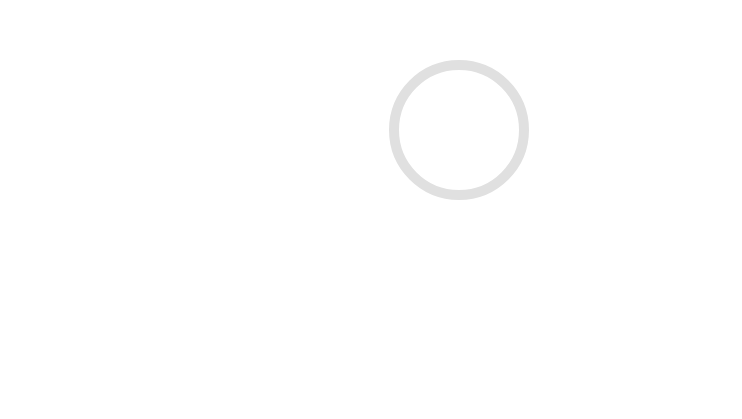
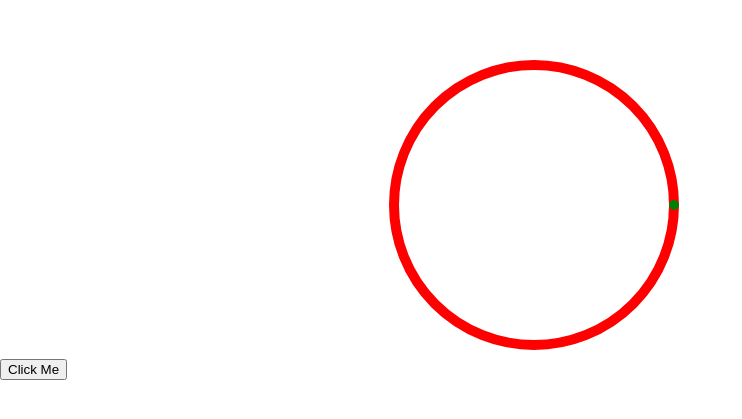
Before and after one commit to Tony-Jack2017/LittleTools, a React (Create React App) app: page / in a window 1280 px wide. Shown: the part 145-564 px from the top of the page, without its empty margins (0-742 px from the left). Built offline with nearby package versions, Linux system fonts and the light colour scheme.

Commit message:
add：canvas圆形进度条

```diff
--- a/src/App.tsx
+++ b/src/App.tsx
@@ -1,5 +1,5 @@
 import './App.css';
-import React, {ReactElement} from "react";
+import React, {ReactElement, useState} from "react";
 
 // import GridExtrusion from "./components/grid_extrusion"
 // import DragElement from "./components/drag_element";
@@ -9,14 +9,20 @@ import FileUploadAnimateSuccess from "./components/animate/file_upload/file_uplo
 import FileUploadAnimateDoing from "./components/animate/file_upload/file_upload_doing"
 
 function App():ReactElement {
+  const [percent, setPercent] = useState(0)
+
+  const handleClick = () => {
+      setPercent(percent + 0.05)
+  }
+
   return (
     <div className="App">
       {/*<GridExtrusion />*/}
       {/*<DragElement />*/}
       {/*<FileUploadAnimateSuccess width={50} height={50} />*/}
-      <FileUploadAnimateDoing width={150} height={150} />
+      <FileUploadAnimateDoing width={300} height={300} percent={percent} />
+      <button onClick={handleClick}>Click Me</button>
     </div>
-
   )
 }
 
--- a/src/components/animate/file_upload/file_upload_doing/index.tsx
+++ b/src/components/animate/file_upload/file_upload_doing/index.tsx
@@ -1,59 +1,96 @@
-import React, { useRef, useEffect } from "react"
+import React, {useRef, useEffect, useState} from "react"
 import './index.scss'
 
 export interface FileUploadDoingProps {
-  width ?: number
-  height ?: number
+  width?: number
+  height?: number
+  percent: number
 }
 
-const FileUploadDoing = (props:FileUploadDoingProps) => {
+const FileUploadDoing = (props: FileUploadDoingProps) => {
 
-  const { width = 500, height = 500 } = props
+  const {width = 500, height = 500, percent} = props
 
   const file_upload_doing = useRef<HTMLCanvasElement>(null)
   useEffect(() => {
     init()
   }, [])
 
-  function init() {
-    if ( file_upload_doing.current !== null ) {
+  useEffect(() => {
+    if (file_upload_doing.current !== null) {
       const context = file_upload_doing.current.getContext('2d')
-      if ( context !== null ) {
+      if (context !== null) {
+        context.clearRect(0, 0, width, height)
+        console.log(percent)
+        context.save();
         context.fillStyle = 'rgba(0,0,0,0)';
         context.fillRect(0, 0, width, height);
         context.beginPath()
         context.lineCap = "round"
         context.lineWidth = 10
-        context.strokeStyle = "#E0E0E0"
-        context.arc(width / 2, height /2 , (width / 2) - 10, 0, 360)
+        context.strokeStyle = "red"
+        context.arc(width / 2, height / 2, (width / 2) - 10, 0, 360)
         context.stroke()
+        context.closePath(); //路径结束
+        console.log(111)
+        loop(context,percent)
+      }
+    }
+  },[percent])
 
-
-
+  function init() {
+    if (file_upload_doing.current !== null) {
+      const context = file_upload_doing.current.getContext('2d')
+      if (context !== null) {
+        context.save();
+        context.fillStyle = 'rgba(0,0,0,0)';
+        context.fillRect(0, 0, width, height);
+        context.beginPath()
+        context.lineCap = "round"
+        context.lineWidth = 10
+        context.strokeStyle = "red"
+        context.arc(width / 2, height / 2, (width / 2) - 10, 0, 360)
+        context.stroke()
+        context.closePath(); //路径结束
       }
     }
   }
 
-  function loop(context:CanvasRenderingContext2D) {
-    context.beginPath()
-    context.moveTo(width / 2, 0)
+  function loop(context: CanvasRenderingContext2D, percent: number) {
+    const startAngle = 0 * Math.PI; //开始位置弧度
+    const diffAngle = percent * Math.PI * 2; //完成进度弧度值
+    context.restore();
+    context.beginPath();
     context.lineCap = "round"
     context.lineWidth = 10
-    // context.lineTo()
+    context.arc(width / 2, height / 2, (width / 2) - 10, startAngle, diffAngle + startAngle, false);
+    context.strokeStyle = 'green';
+    context.stroke();
+    context.closePath();
   }
 
-  function animate(context:CanvasRenderingContext2D) {
-    const time = setInterval(() => {
-      loop(context)
-    }, 1000 / 200);
-    setTimeout(() => {
-      clearInterval(time)
-    } , 700)
-  }
+  // function getCoordinate(percent:number):{x: number, y: number} {
+  //   const r = (width / 2) - 5
+  //   const positionX = Math.abs( width / 2 + r * Math.cos(-percent * 100 * Math.PI / 50))
+  //   let positionY
+  //   if ( percent >= 0.5 ) {
+  //     positionY = height / 2 + Math.sqrt(Math.pow(r, 2) - Math.pow(positionX - width / 2, 2))
+  //   } else {
+  //     positionY = height / 2 - Math.sqrt(Math.pow(r, 2) - Math.pow(positionX - width / 2, 2))
+  //   }
+  //   return { x: positionX, y: positionY}
+  // }
+
+  // function animate(context:CanvasRenderingContext2D) {
+  //   requestAnimationFrame(() => { animate(context) })
+  //   context.clearRect(0,0,width,height);
+  //   percent += 0.001
+  //   loop(context, percent)
+  // }
 
   return (
     <div className="container">
-      <canvas ref={file_upload_doing} width={width} height={height} />
+      <canvas ref={file_upload_doing} width={width} height={height}/>
     </div>
   )
 }
```
